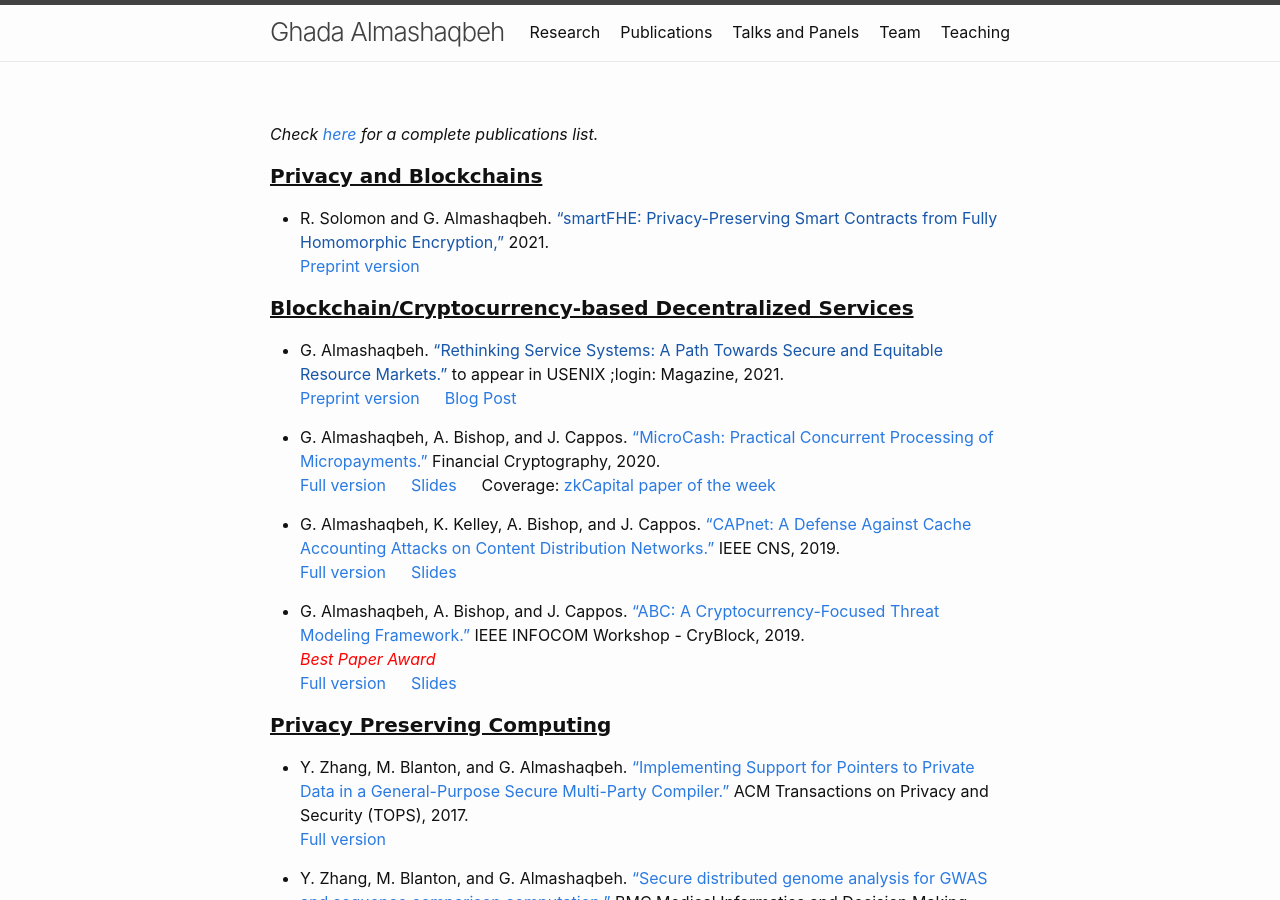
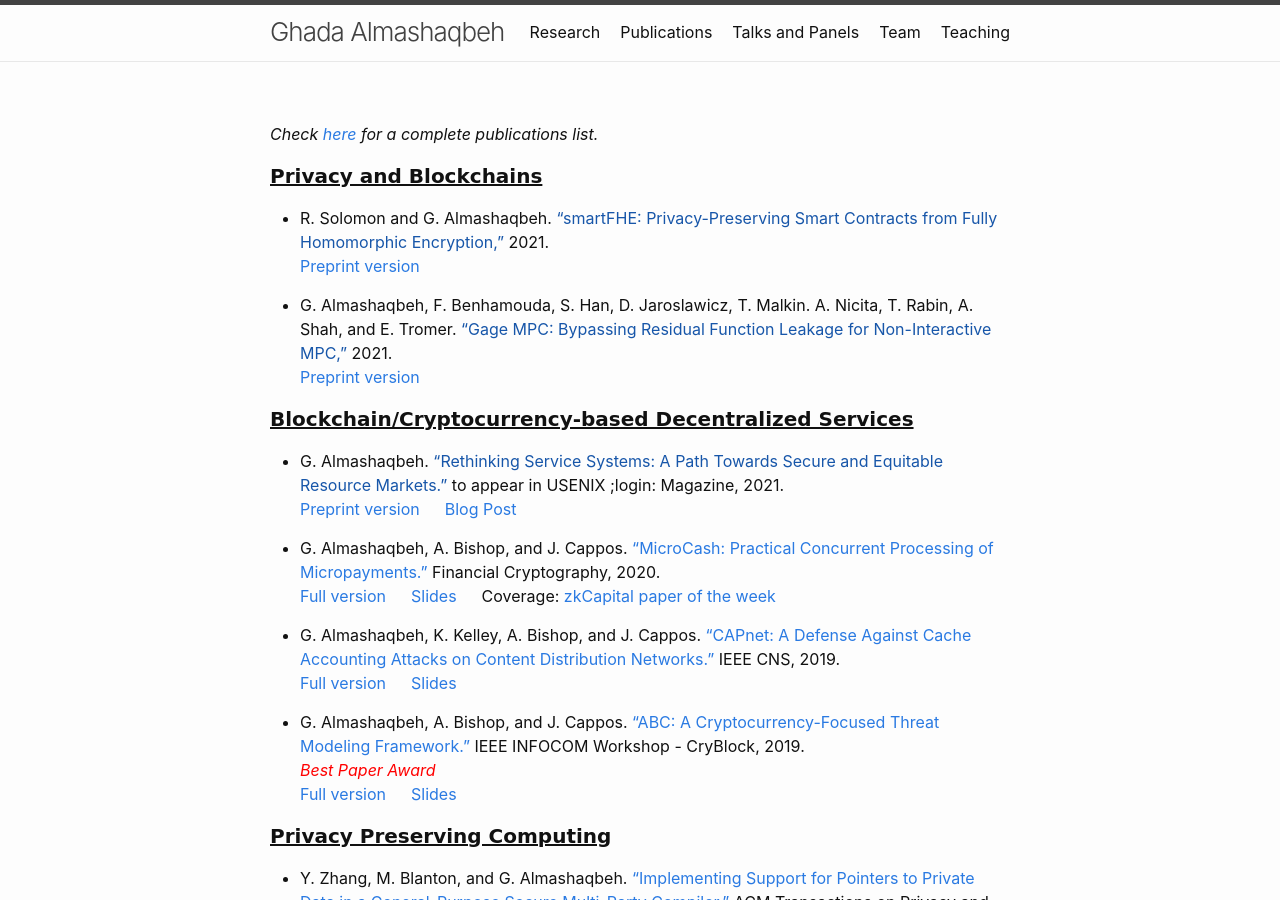
Before and after one commit to GhadaAlmashaqbeh/GhadaAlmashaqbeh.github.io, a Jekyll site: the page built from 02-publications.md, in a window 1280 px wide and 900 px high. Built offline with Jekyll 4.4.1, drawn with Linux system fonts in a browser that asks for light colours.

Commit message:
add gage mpc paper

```diff
--- a/02-publications.md
+++ b/02-publications.md
@@ -12,6 +12,9 @@
 
 * R. Solomon and G. Almashaqbeh. ["smartFHE: Privacy-Preserving Smart Contracts from Fully Homomorphic Encryption,"]() 2021.<br/>
   [Preprint version](https://eprint.iacr.org/2021/133)
+
+* G. Almashaqbeh, F. Benhamouda, S. Han, D. Jaroslawicz, T. Malkin. A. Nicita, T. Rabin, A. Shah, and E. Tromer. ["Gage MPC: Bypassing Residual Function Leakage for Non-Interactive MPC,"]() 2021.<br/>
+  [Preprint version](https://eprint.iacr.org/2021/256)
 
 
 <h4 style="font-family: 'Comic Sans MS'"><u><b>Blockchain/Cryptocurrency-based Decentralized Services</b></u></h4>
```
Also changed, not shown: 01-research.md (+1 -1 lines).
